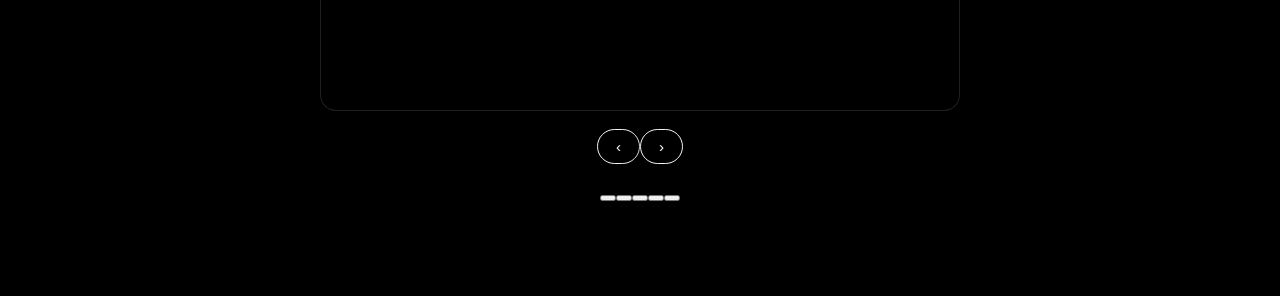
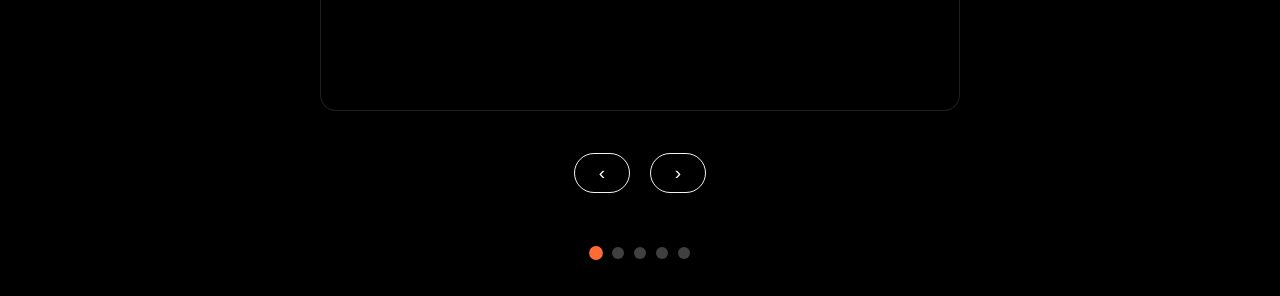
Before and after one commit to htkq6t5g6m-cell/playmakers-website, a React (Vite) app in the folder react-app/: page / in a window 1280 px wide. Shown: the part 5220-5516 px from the top of the page. Built offline with nearby package versions, Linux system fonts and the light colour scheme.

Commit message:
chore: save tracked workspace edits

```diff
--- a/react-app/src/components/SessionsSection.jsx
+++ b/react-app/src/components/SessionsSection.jsx
@@ -67,11 +67,11 @@ const SessionsSection = () => {
           <div className="services-slide">
             <SessionCard key={current.id} session={current} />
           </div>
-          <div className="services-controls">
-            <button type="button" className="btn btn-header services-prev" onClick={() => go('prev')} aria-label="Previous service">‹</button>
-            <button type="button" className="btn btn-header services-next" onClick={() => go('next')} aria-label="Next service">›</button>
+          <div className="testimonial-controls">
+            <button type="button" className="btn btn-header testimonial-prev" onClick={() => go('prev')} aria-label="Previous service">‹</button>
+            <button type="button" className="btn btn-header testimonial-next" onClick={() => go('next')} aria-label="Next service">›</button>
           </div>
-          <div className="services-dots" role="tablist">
+          <div className="testimonial-dots" role="tablist">
             {sessions.map((_, i) => (
               <button
                 key={i}
```
